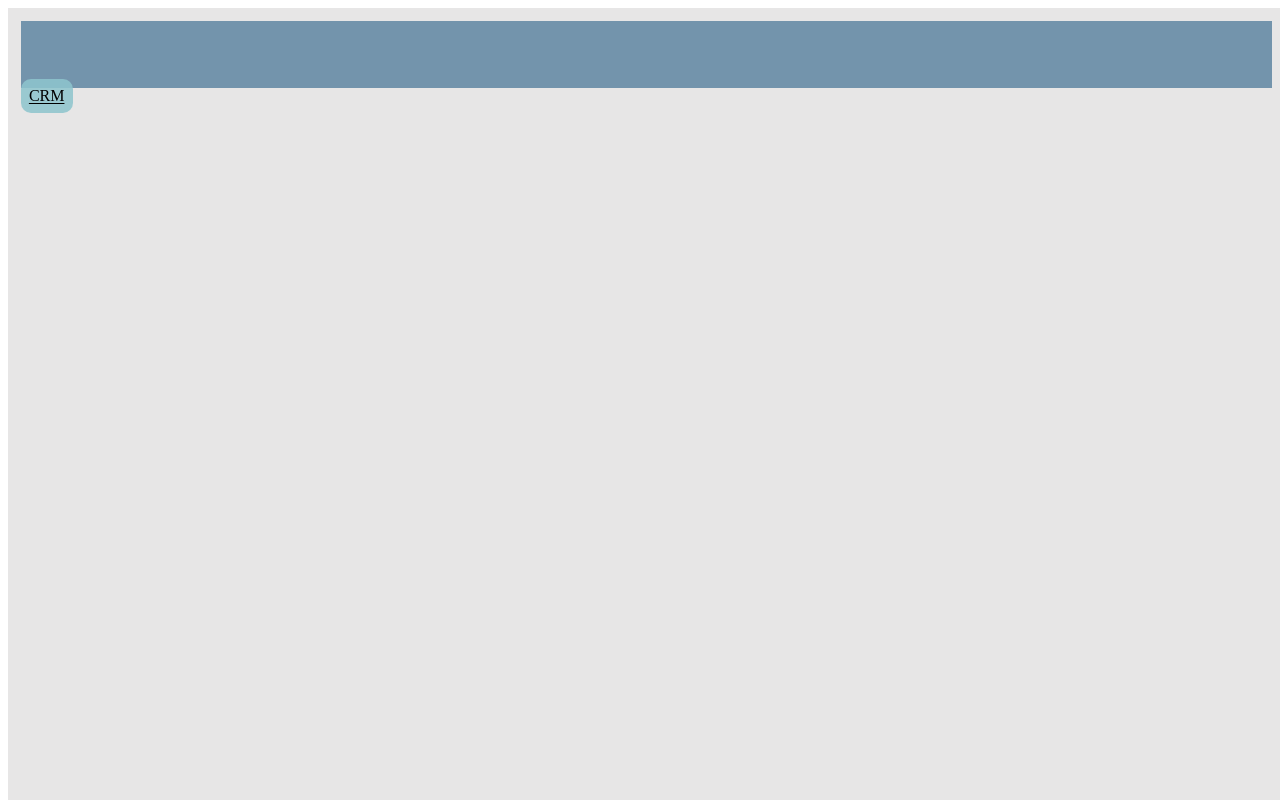
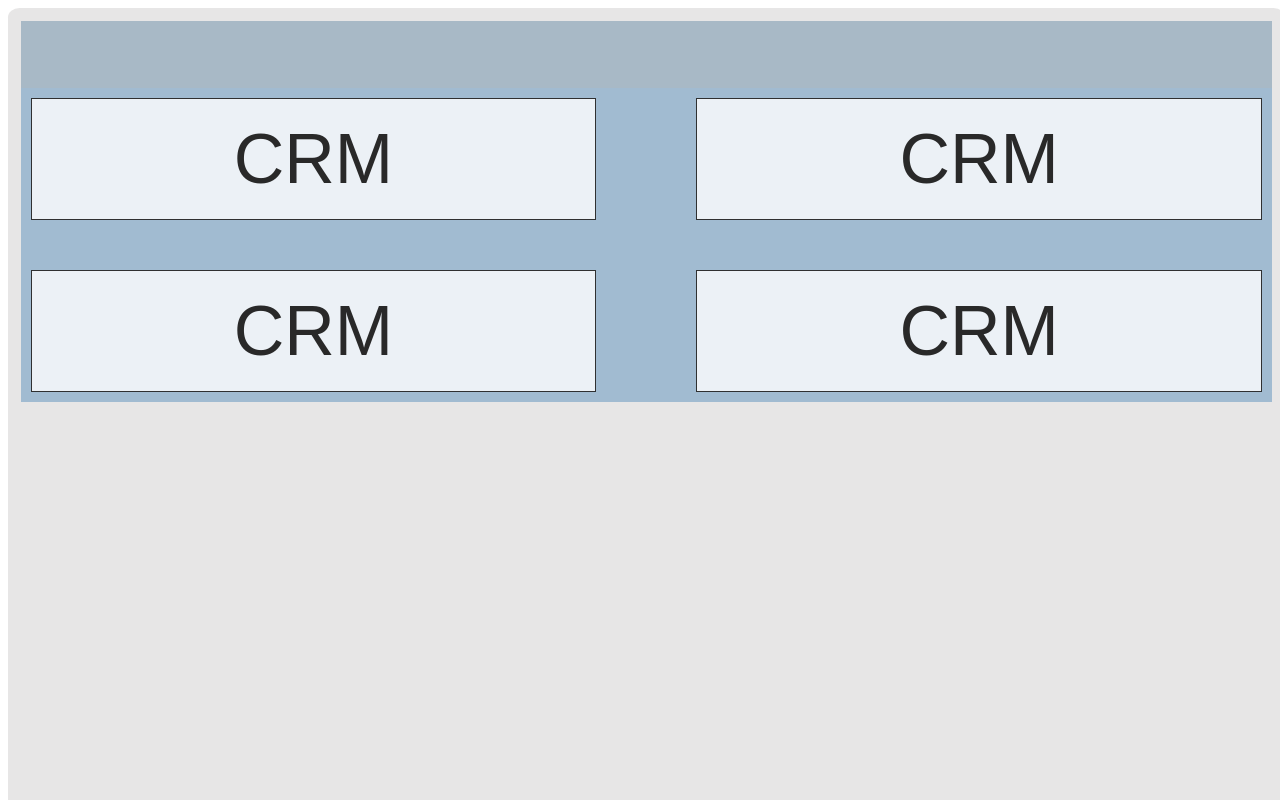
Before and after one commit to BenIsTrying/benistrying.github.io, a plain HTML site: page index.html in a window 1280 px wide. Shown: the top 800 px of the page. Drawn offline with Linux system fonts and the light colour scheme.

```diff
--- a/CRM/CRM_style.css
+++ b/CRM/CRM_style.css
@@ -4,15 +4,29 @@ background-color: rgb(161, 190, 190);
 
 }
 #container{
-    background-color: rgb(201, 201, 201);
-    width:auto;
+    background-color: rgb(243, 243, 243);
+    width:99%;
+    padding: 1%;
     height:1000px;
+    border-radius: 0.9%;
 
 }
 #navbar{
 
     width:100%;
     height:100px;
-    background-color: rgb(241, 241, 241);
+    background-color: rgba(241, 241, 241, 0.301);
 
 }
+#loginDiv{
+    background-color:  rgba(179, 255, 240, 0.863);
+    height:98%;
+    text-align: center;
+    font-size: 30px;
+    padding:10px;
+    border-radius: 2%;
+
+}
+#submit{
+    font-size: 60px;
+}
--- a/index.html
+++ b/index.html
@@ -12,7 +12,14 @@
         <div id="navbar">
         </div>
 
-        <div id="mainBox"><a href="CRM/CRM_index.html" id="SelectButton" > CRM </a></div>
+        <div id="mainBox" >
+            <div class="grid-container">
+                <a href="CRM/CRM_index.html" class="grid-item"> CRM </a>
+                <a href="CRM/CRM_index.html" class="grid-item"> CRM </a>
+                <a href="CRM/CRM_index.html" class="grid-item"> CRM </a>
+                <a href="CRM/CRM_index.html" class="grid-item"> CRM </a>
+            </div>
+        </div>
 
 
     </div>
--- a/style.css
+++ b/style.css
@@ -8,6 +8,7 @@ background-color: rgb(161, 190, 190);
     width:99%;
     padding: 1%;
     height:1000px;
+    border-radius: 0.9%;
 
 }
 #navbar{
@@ -15,24 +16,31 @@ background-color: rgb(161, 190, 190);
     width:auto;
     height: 47px;
     padding:10px;
-    background-color: rgb(115, 148, 172);
+    background-color: rgba(115, 148, 172, 0.541);
     font-size: 40px;
     align-items: right;
     font-family: Arial;
 
 }
-#SelectButton{
 
-    width:200px;
-    height:100px;
-    color:rgb(0, 0, 0);
-    background-color: rgba(142, 198, 206, 0.863);
-    border: solid 2px rgba(95, 132, 151, 0);
-    border-radius: 10px;
-    padding: 0.5%;
+.grid-container {
+    display: grid;
+  gap: 50px 100px;
+  grid-template-columns: auto auto;
+  background-color: #a1bbd1;
+  padding: 10px;
 }
-
-#SelectButton:hover {
+.grid-item {
+    background-color: rgba(255, 255, 255, 0.8);
+    border: 1px solid rgba(0, 0, 0, 0.8);
+    padding: 20px;
+    font-size: 70px;
+    text-align: center;
+    color: #292929;
+    text-decoration: none;
+    font-family: Arial, Helvetica, sans-serif;
+  }
+  .grid-item:hover {
     background-color:rgba(62, 62, 62, 0.863);
     color:white;
-  }
+}
```
Also changed, not shown: CRM/CRM_index.html (+1 -1 lines).
